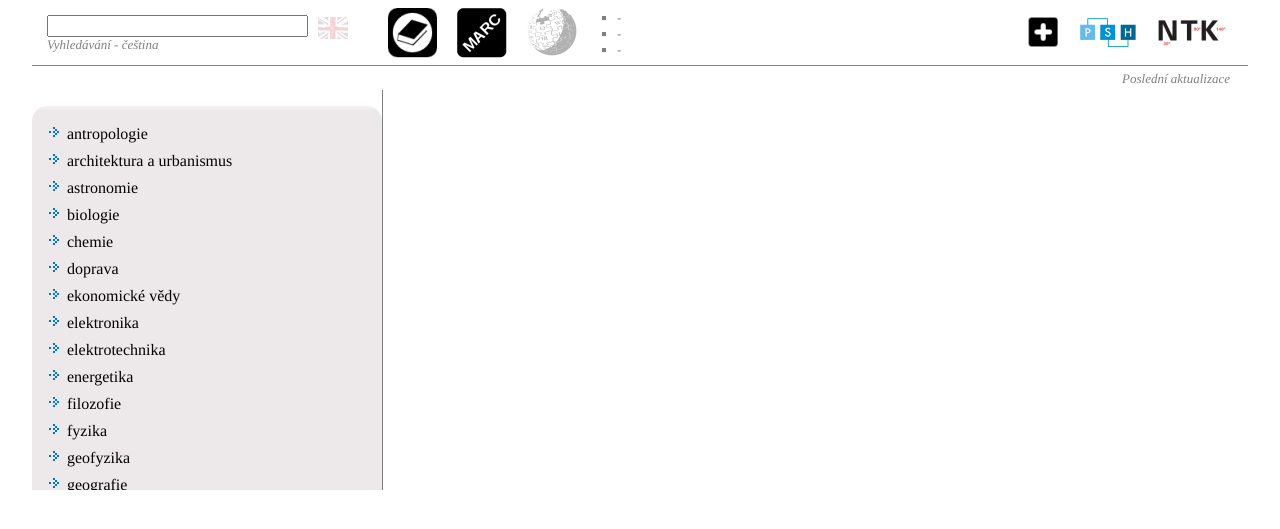
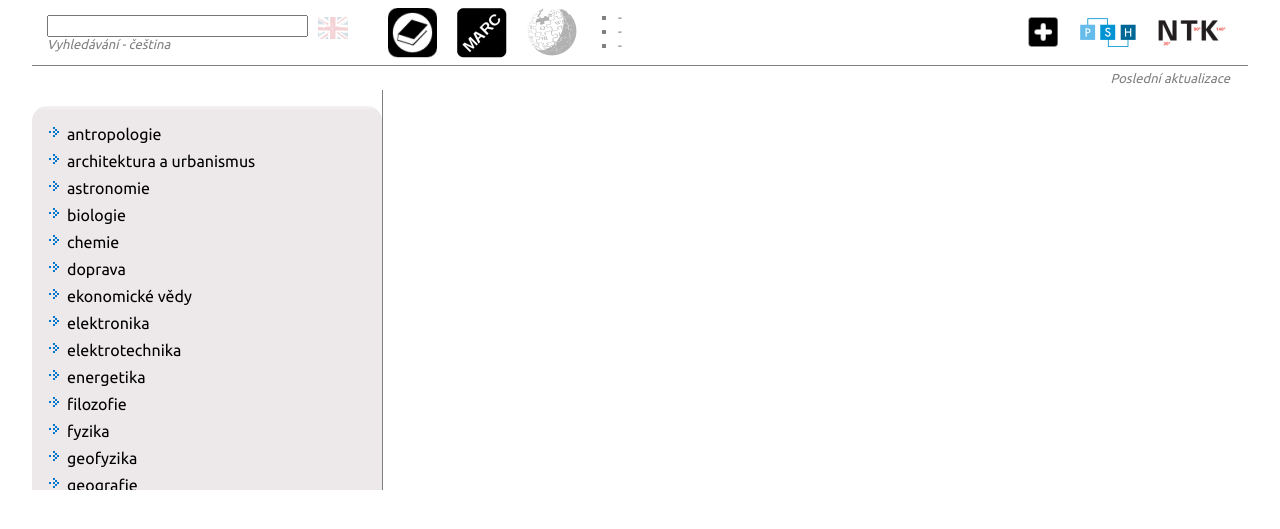
Before and after one commit to skutac/psh_manager_online, a Django app: template templates/index.html in a window 1280 px wide. Shown: the top 529 px of the page. Run offline with Django 3.2, Linux system fonts and the light colour scheme; the template is opened without the code that fills it, so the values that code supplies are empty; parts of the project's set-up code (start-up, migrations or seed data) failed here and were passed over.

Commit message:
Fonts changed to Ubuntu

```diff
--- a/static/css/style.css
+++ b/static/css/style.css
@@ -1,34 +1,19 @@
-/*@font-face {
-  font-family: "Univers55";
-  src: url("../fonts/UniversCom-55Roman.ttf");
+@font-face
+{
+font-family: Ubuntu;
+src: url('../fonts/Ubuntu-R.ttf');
 }
-
-@font-face {
-  font-family: "Univers55";
-  src: url("../fonts/UniversCom-65Bold.ttf");
-  font-weight: bold;
-}
-@font-face {
-    font-family: "Univers55";
-    src: url("../fonts/UniversCom-45Light.ttf");
-    font-style: italic;
-}*/
 
 body{
 width: 95%;
 margin: auto;
 display: block;
-font-family: Univers55, times, sans-serif;
+font-family: 'Ubuntu', sans-serif;
 }
 
 #mainTree li{
-/*background-color: #EDE8EA;
-border-radius: 8px;
--moz-border-radius: 8px;*/
-/* padding-bottom: 4px; */
 padding-top: 4px;
 padding-left: 25px;
-/* width: 90%; */
 }
 
 
```
Also changed, not shown: static/fonts/Ubuntu-R.ttf (added).
